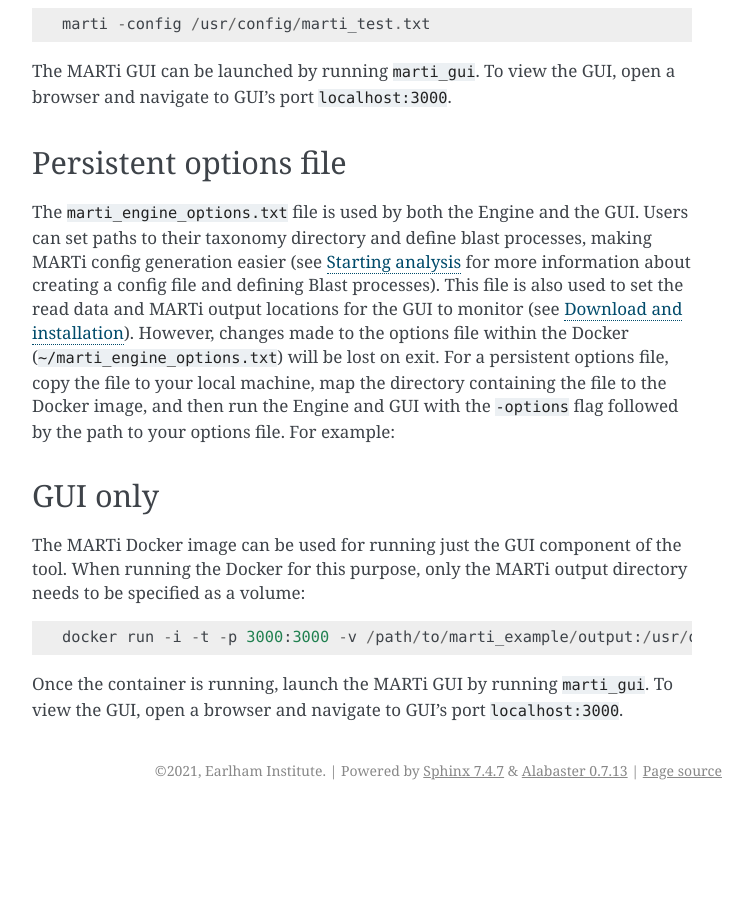
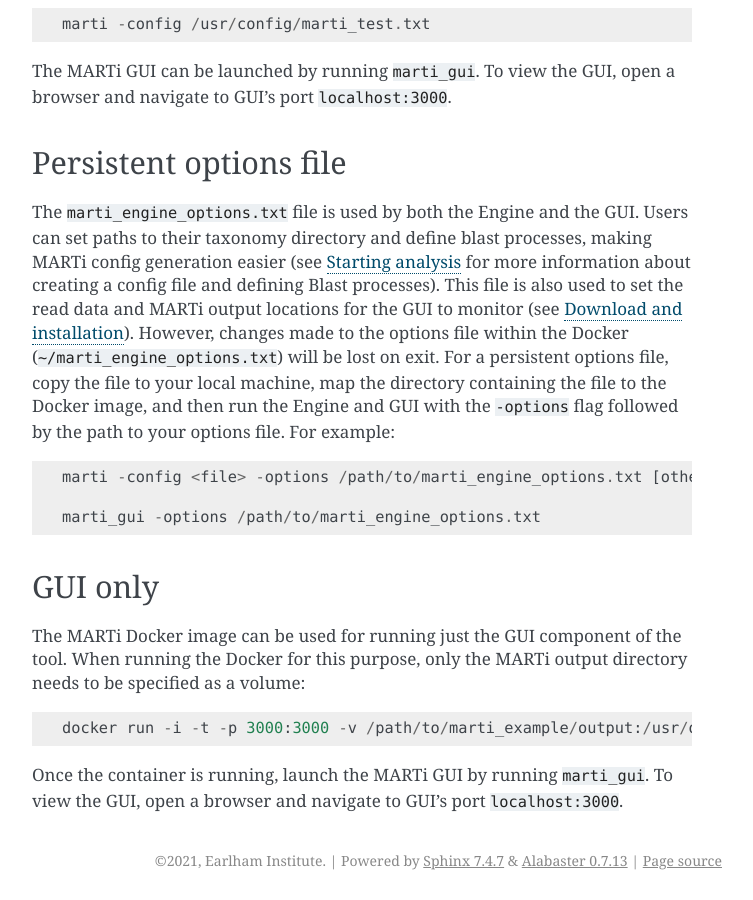
Before and after one commit to richardmleggett/MARTi, a Sphinx documentation site: the page built from docs/source/docker.rst, in a window 1280 px wide and 900 px high, scrolled down 1126 px. Shown: the whole window, without its empty margins (388-1141 px from the left). Built offline with Sphinx 7.4.7, drawn with Linux system fonts in a browser that asks for light colours; formulas are drawn with MathJax 3; before the commit the page ends 1936 px from its top, so only the background shows below that.

Commit message:
Update docker.rst

```diff
--- a/docs/source/docker.rst
+++ b/docs/source/docker.rst
@@ -48,7 +48,9 @@
 
 The ``marti_engine_options.txt`` file is used by both the Engine and the GUI. Users can set paths to their taxonomy directory and define blast processes, making MARTi config generation easier (see :ref:`cmdline` for more information about creating a config file and defining Blast processes). This file is also used to set the read data and MARTi output locations for the GUI to monitor (see :ref:`installation`). However, changes made to the options file within the Docker (``~/marti_engine_options.txt``) will be lost on exit. For a persistent options file, copy the file to your local machine, map the directory containing the file to the Docker image, and then run the Engine and GUI with the ``-options`` flag followed by the path to your options file. For example::
 
+  marti -config <file> -options /path/to/marti_engine_options.txt [other options]
 
+  marti_gui -options /path/to/marti_engine_options.txt
 
 
 GUI only
```
